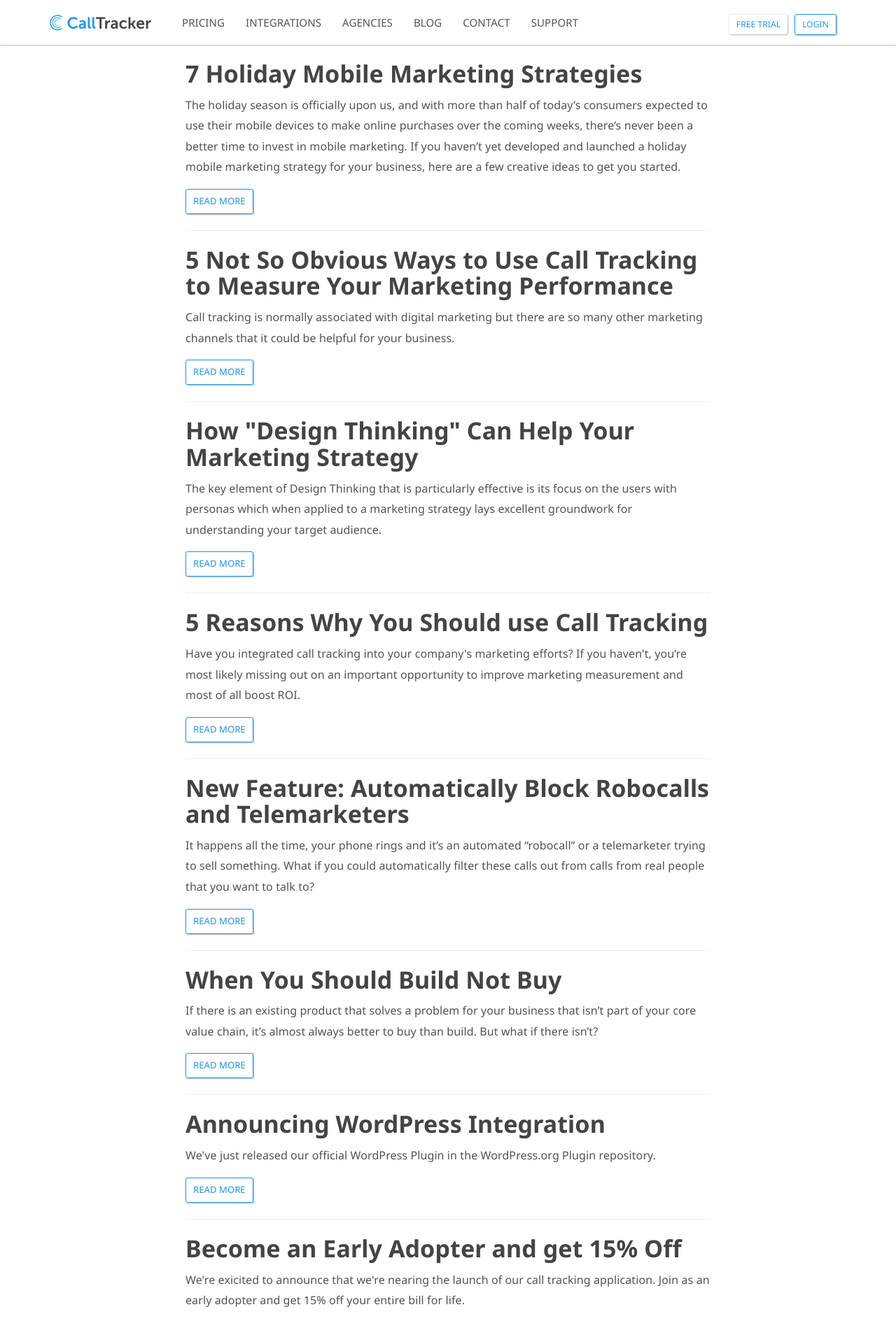
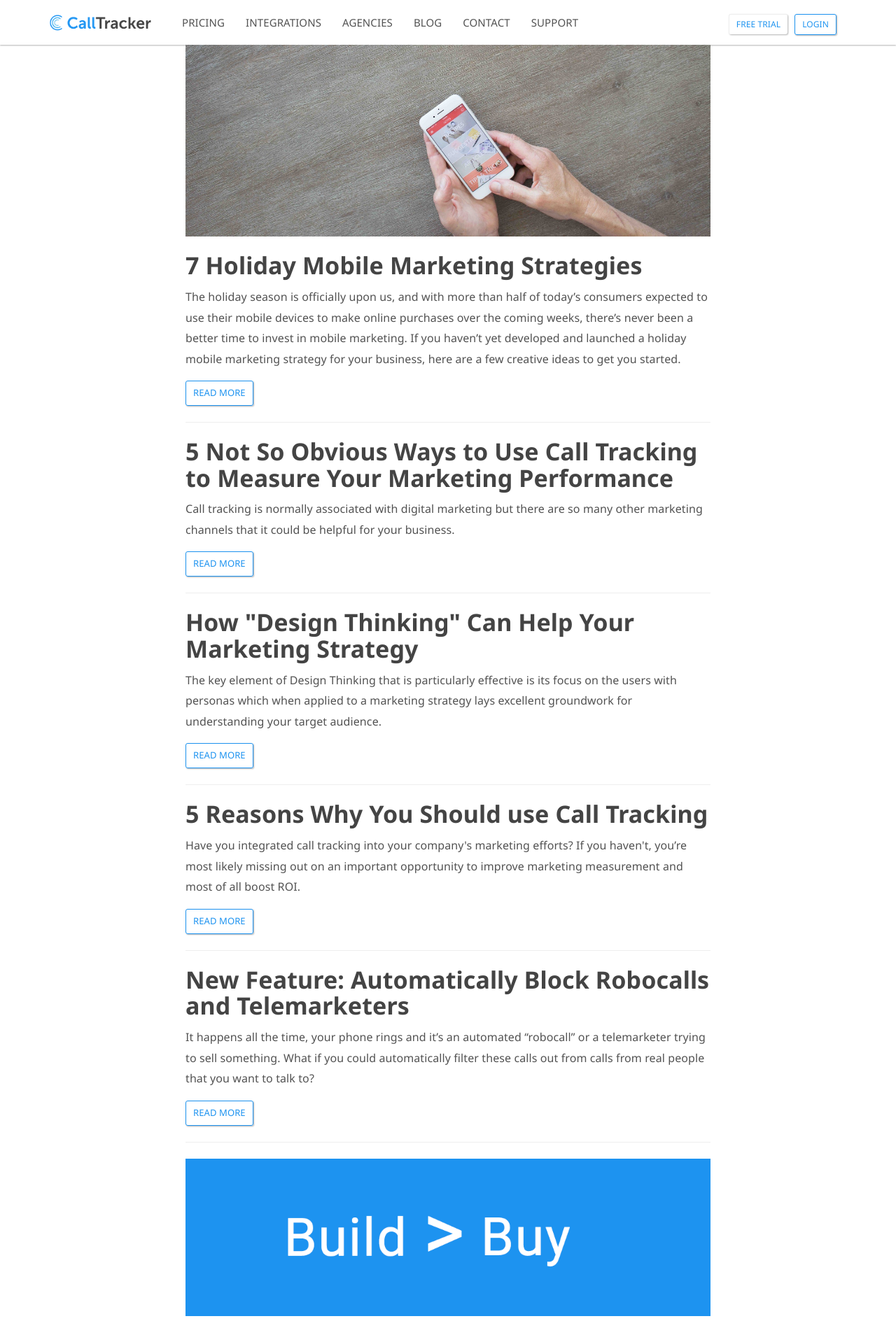
Before and after one commit to sumonst21/calltrackerio-site, a Jekyll site: the page built from blog.html, in a window 1280 px wide. Shown: the top 1888 px of the page at 70% size. Built offline with Jekyll 4.4.1, drawn with Linux system fonts in a browser that asks for light colours.

Commit message:
bring those images back to the blog index please

```diff
--- a/blog.html
+++ b/blog.html
@@ -12,7 +12,9 @@ title: 'Blog'
   			{% assign author = site.authors[post.author] %}
 			 <div class="post-preview">
 			 	<a href="{{ post.url}}">
-			 		<!-- <img src="{{ post.image }}" class="img-responsive" /> -->
+			 		{% if post.image %}
+			 		<img src="{{ post.image }}" class="img-responsive" />
+			 		{% endif %}
 			 		<h3 class="bold">{{ post.title }}</h3>
 			 	</a>
 	          	<p>{{ post.excerpt }}</p>
```
